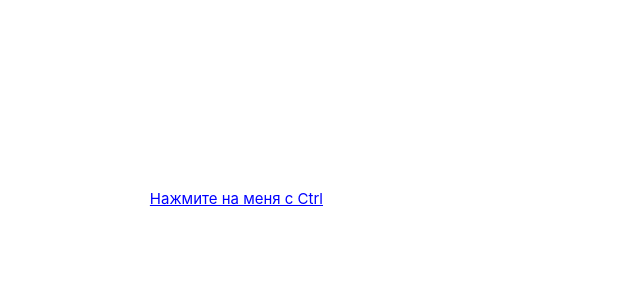
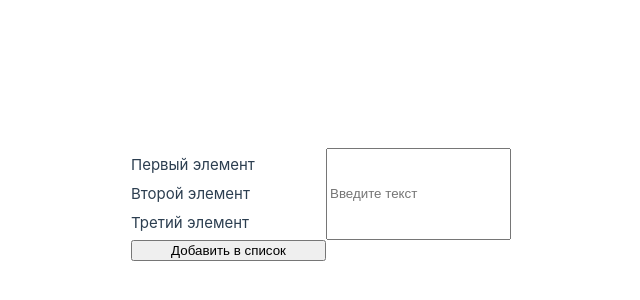
Before and after one commit to VeNtAk1/Vue, a Vue app: page / in a window 1280 px wide. Shown: the part 196-496 px from the top of the page, without its empty margins (314-954 px from the left). Built offline with nearby package versions, Linux system fonts and the light colour scheme; the HTML template or start-up script is replaced by a standard one.

Commit message:
52_3_Vue

```diff
--- a/src/App.vue
+++ b/src/App.vue
@@ -2,14 +2,15 @@
 export default {
     data() {
         return {
-            message: '' // Текст, который будет отображаться
+            items: ['Первый элемент', 'Второй элемент', 'Третий элемент'], // Исходный массив
+            inputText: '' // Текст, введённый в инпут
         }
     },
     methods: {
-        handleClick(event) {
-            if (event.ctrlKey) { // Проверяем, зажат ли Ctrl
-                event.preventDefault(); // Предотвращаем переход по ссылке
-                this.message = 'Вы нажали на ссылку с зажатым Ctrl!';
+        addItem() {
+            if (this.inputText.trim() !== '') { // Проверяем, не пустой ли введённый текст
+                this.items.push(this.inputText); // Добавляем новый элемент в массив
+                this.inputText = ''; // Очищаем инпут после добавления
             }
         }
     }
@@ -17,16 +18,23 @@ export default {
 </script>
 
 <template>
-    <a href="https://example.com" @click="handleClick">Нажмите на меня с Ctrl</a>
-    <p v-if="message">{{ message }}</p>
+    <ul>
+        <li v-for="(item, index) in items" :key="index">{{ item }}</li>
+    </ul>
+
+    <input type="text" v-model="inputText" placeholder="Введите текст">
+    <button @click="addItem">Добавить в список</button>
 </template>
 
 <style>
-    a {
-        display: block;
-        margin-bottom: 10px;
-        color: blue;
-        cursor: pointer;
-        text-decoration: underline;
+    ul {
+        list-style-type: none;
+        padding: 0;
+    }
+    li {
+        margin: 5px 0;
+    }
+    input {
+        margin-right: 10px;
     }
 </style>
```
